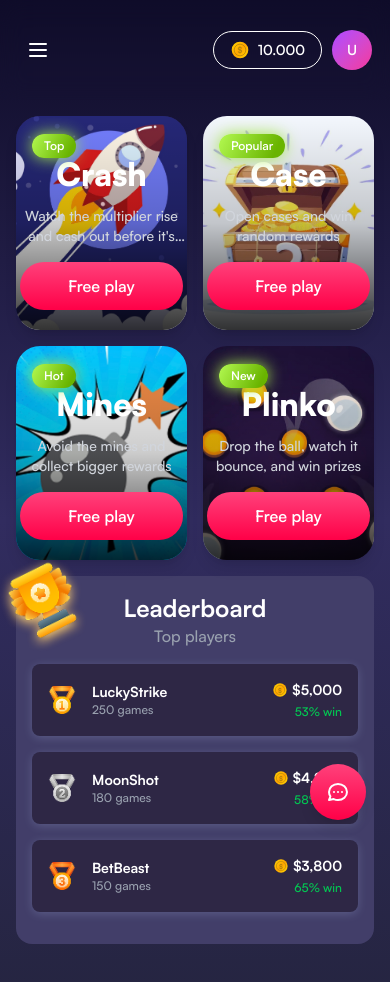
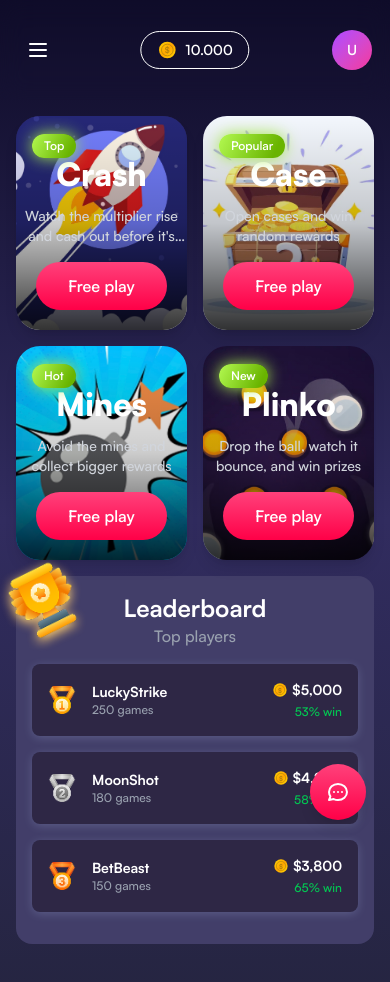
Before and after one commit to nk8bnj/best-casino, a Next.js app: page /dashboard in a window 390 px wide. Shown: the top 982 px of the page. Built offline with nearby package versions, Linux system fonts and the light colour scheme.

Commit message:
fix: Update dashboard layout for improved responsiveness and styling adjustments

```diff
--- a/app/dashboard/page.tsx
+++ b/app/dashboard/page.tsx
@@ -179,9 +179,9 @@ export default function DashboardPage() {
       <SideDrawer />
 
       {/* Main Content */}
-      <main className="max-w-[1440px] mx-auto px-4 lg:px-8 pb-24 lg:pb-8">
-        {/* Mobile Layout: Stacked */}
-        <div className="lg:hidden">
+      <main className="max-w-[1440px] mx-auto px-4 md:px-6 xl:px-8 pb-24 xl:pb-8">
+        {/* Mobile Layout: Stacked (< 768px) */}
+        <div className="md:hidden">
           <GamesSection games={mockGames} />
           <LeaderboardSection
             players={mockPlayers.slice(0, 3)}
@@ -189,8 +189,24 @@ export default function DashboardPage() {
           />
         </div>
 
-        {/* Desktop Layout: Three Columns */}
-        <div className="hidden lg:grid lg:grid-cols-[280px_1fr_300px] lg:gap-[93px] lg:py-6">
+        {/* Tablet Layout: Two Columns (768px - 1280px) */}
+        <div className="hidden md:grid md:grid-cols-[240px_1fr] md:gap-6 md:py-6 xl:hidden">
+          {/* Left Column: Leaderboard */}
+          <aside>
+            <LeaderboardSection
+              players={mockPlayers.slice(0, 5)}
+              currentUserId={CURRENT_USER_ID}
+            />
+          </aside>
+
+          {/* Right Column: Games */}
+          <section>
+            <GamesSection games={mockGames} />
+          </section>
+        </div>
+
+        {/* Desktop Layout: Three Columns (1280px+) */}
+        <div className="hidden xl:grid xl:grid-cols-[280px_1fr_300px] xl:gap-12 xl:py-6">
           {/* Left Column: Leaderboard */}
           <aside>
             <LeaderboardSection
@@ -211,13 +227,13 @@ export default function DashboardPage() {
         </div>
       </main>
 
-      {/* Chat FAB - mobile only */}
-      <div className="lg:hidden">
+      {/* Chat FAB - mobile and tablet */}
+      <div className="xl:hidden">
         <ChatFAB />
       </div>
 
-      {/* Chat Modal - mobile only */}
-      <div className="lg:hidden">
+      {/* Chat Modal - mobile and tablet */}
+      <div className="xl:hidden">
         <ChatModal messages={mockMessages} stats={mockChatStats} />
       </div>
     </div>
--- a/app/globals.css
+++ b/app/globals.css
@@ -139,6 +139,10 @@ body {
     sans-serif;
 }
 
+button {
+  cursor: pointer;
+}
+
 /* Custom Gradient Utilities */
 .bg-gradient-primary {
   background: linear-gradient(
@@ -254,7 +258,7 @@ body {
   background: transparent;
 }
 
-@media (min-width: 1024px) {
+@media (min-width: 1280px) {
   .sticky-header {
     background: var(--background);
   }
--- a/components/dashboard/DashboardHeader.tsx
+++ b/components/dashboard/DashboardHeader.tsx
@@ -24,27 +24,34 @@ export function DashboardHeader({
   const openDrawer = useUIStore((state) => state.openDrawer);
 
   return (
-    <header className="h-25 sticky-header px-4 lg:px-8 flex items-center justify-between">
-      {/* Mobile: Hamburger | Desktop: Logo */}
+    <header className="h-25 sticky-header px-4 md:px-6 xl:px-8 flex items-center justify-between">
+      {/* Mobile: Hamburger | Tablet/Desktop: Logo */}
       <div className="flex items-center">
         {/* Hamburger - mobile only */}
         <button
           onClick={openDrawer}
-          className="lg:hidden touch-target flex items-center justify-center text-white hover:text-gray-300 transition-colors"
+          className="md:hidden touch-target flex items-center justify-center text-white hover:text-gray-300 transition-colors"
           aria-label="Open menu"
         >
           <HamburgerIcon className="w-6 h-6" />
         </button>
 
-        {/* Logo - desktop only */}
-        <div className="hidden lg:block">
+        {/* Logo - tablet and desktop */}
+        <div className="hidden md:block">
           <Logo size="md" showText />
         </div>
       </div>
 
+      {/* Balance - centered on mobile, part of right controls on tablet+ */}
+      <div className="md:hidden absolute left-1/2 -translate-x-1/2">
+        <BalanceDisplay balance={balance} />
+      </div>
+
       {/* Right side controls */}
-      <div className="flex items-center gap-2 lg:gap-4">
-        <BalanceDisplay balance={balance} />
+      <div className="flex items-center gap-2 md:gap-3 xl:gap-4">
+        <div className="hidden md:block">
+          <BalanceDisplay balance={balance} />
+        </div>
 
         <button className="touch-target flex items-center justify-center">
           <UserAvatar src={avatarSrc} size="md" />
@@ -52,7 +59,7 @@ export function DashboardHeader({
 
         {/* Settings - desktop only */}
         <button
-          className="hidden lg:flex touch-target items-center justify-center text-foreground cursor-pointer hover:text-white transition-colors ml-8"
+          className="hidden xl:flex touch-target items-center justify-center text-foreground cursor-pointer hover:text-white transition-colors ml-8"
           aria-label="Settings"
         >
           <SettingsIcon className="w-6 h-6" />
@@ -61,7 +68,7 @@ export function DashboardHeader({
         {/* Logout button - desktop only */}
         <button
           onClick={onLogout}
-          className="hidden lg:flex items-center gap-2 bg-gradient-secondary text-white font-semibold py-2 px-5 rounded-full shadow-button hover:bg-gradient-secondary-hover active:bg-gradient-secondary-pressed active:shadow-button transition-all"
+          className="hidden xl:flex items-center gap-2 bg-gradient-secondary text-white font-semibold py-2 px-5 rounded-full shadow-button hover:bg-gradient-secondary-hover active:bg-gradient-secondary-pressed active:shadow-button transition-all"
         >
           Log out
           <ArrowRightIcon className="w-5 h-5" />
--- a/components/dashboard/GameGrid.tsx
+++ b/components/dashboard/GameGrid.tsx
@@ -20,7 +20,7 @@ const getGameBackground = (gameId: string): string => {
 
 export function GameGrid({ games }: GameGridProps) {
   return (
-    <div className="grid grid-cols-2 gap-4 max-w-[400px] lg:max-w-none mx-auto md:gap-[24px] ">
+    <div className="grid grid-cols-2 gap-4 max-w-[400px] md:max-w-none mx-auto md:gap-6">
       {games.map((game) => {
         const backgroundImage = getGameBackground(game.id);
         return (
@@ -42,7 +42,7 @@ export function GameGrid({ games }: GameGridProps) {
                 alt={game.name}
                 fill
                 className="object-cover"
-                sizes="(max-width: 768px) 50vw, 25vw"
+                sizes="(max-width: 768px) 50vw, (max-width: 1280px) 35vw, 25vw"
               />
             </div>
 
@@ -57,7 +57,7 @@ export function GameGrid({ games }: GameGridProps) {
               <p className="text-gray-300 text-sm mb-4 line-clamp-2">
                 {game.description}
               </p>
-              <button className="bg-gradient-primary text-white text-md font-semibold py-3 px-12 rounded-full hover:shadow-glow-primary transition-all">
+              <button className="bg-gradient-primary text-white text-md font-semibold py-3 px-8 lg:px-12 rounded-full hover:shadow-glow-primary transition-all">
                 Free play
               </button>
             </div>
```
